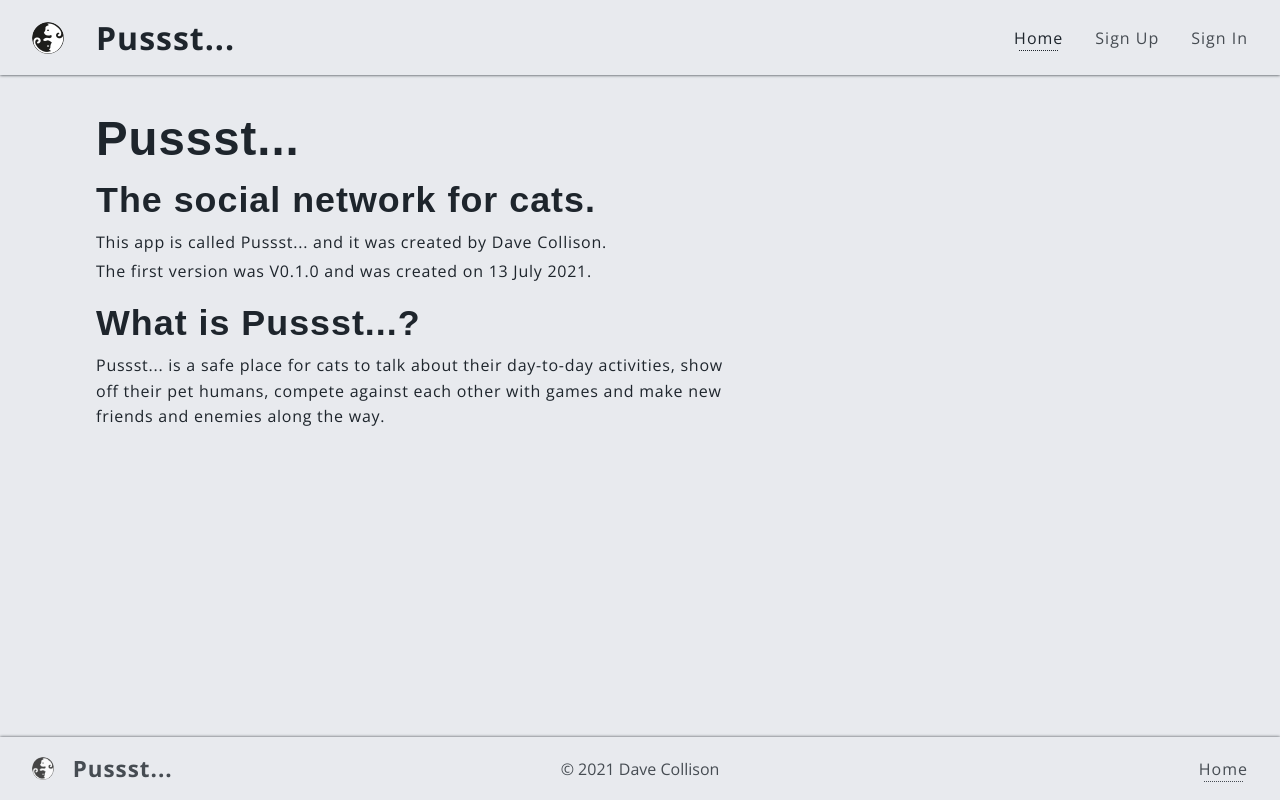
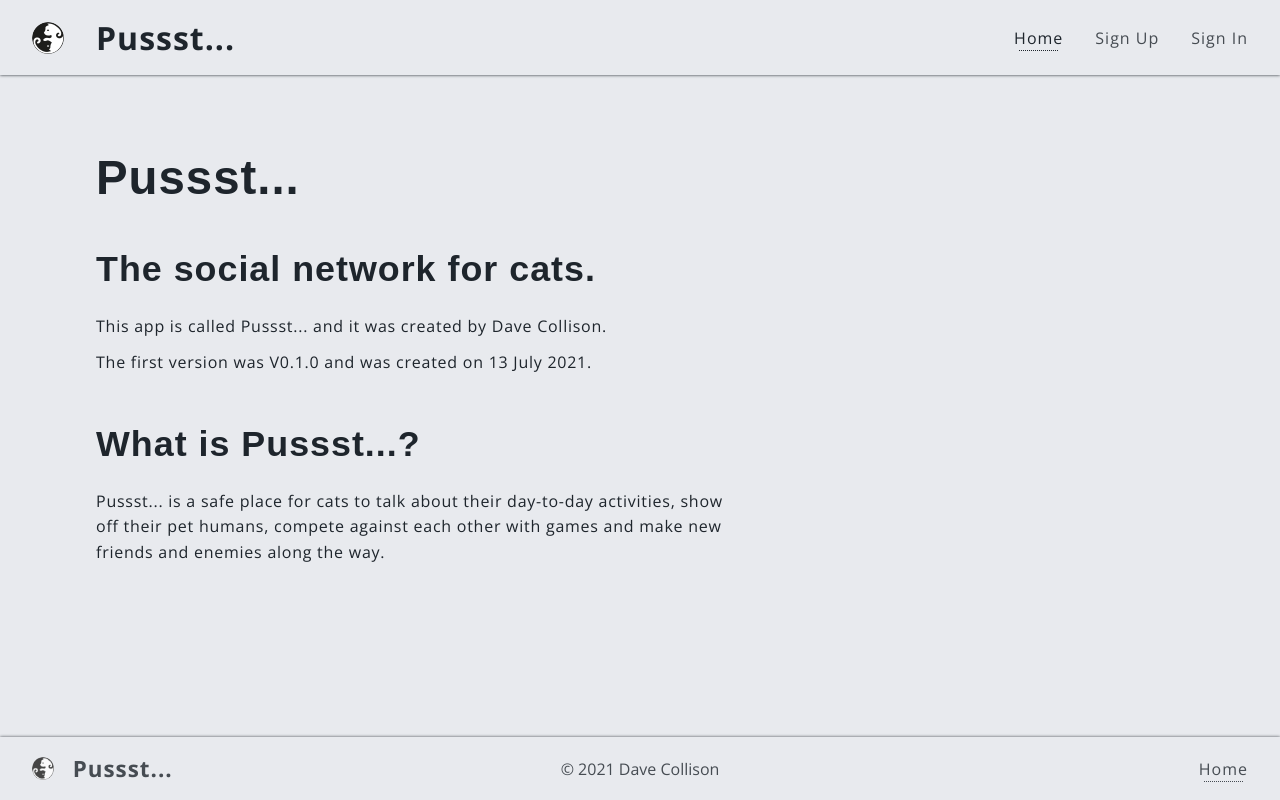
Before and after one commit to thebigdavec/pussst, a Vue app: page / in a window 1280 px wide. Built offline with nearby package versions, Linux system fonts and the light colour scheme; no server answers; a web font is replaced by a local one.

Commit message:
Adjust margin sizes
Space out the text a bit more. --sp-margin is a bit bigger.

```diff
--- a/src/index.css
+++ b/src/index.css
@@ -17,7 +17,7 @@
     /* Spacing */
     --sp-base: 1em;
     --ratio: 2;
-    --sp-margin: calc(var(--sp-base) / 4);
+    --sp-margin: calc(var(--sp-base) / 1.5);
     --sp-padding: var(--sp-base) calc(var(--sp-base) * var(--ratio));
     --sp-padding-small: calc(var(--sp-base) / 2) calc(var(--sp-base) * var(--ratio) / 2);
     /* --sp-padding-small: 2rem; */
```
Also changed, not shown: issue-images/210719 EventListener Issue - Solved/Eventlistener Solution Explained.png (added).
